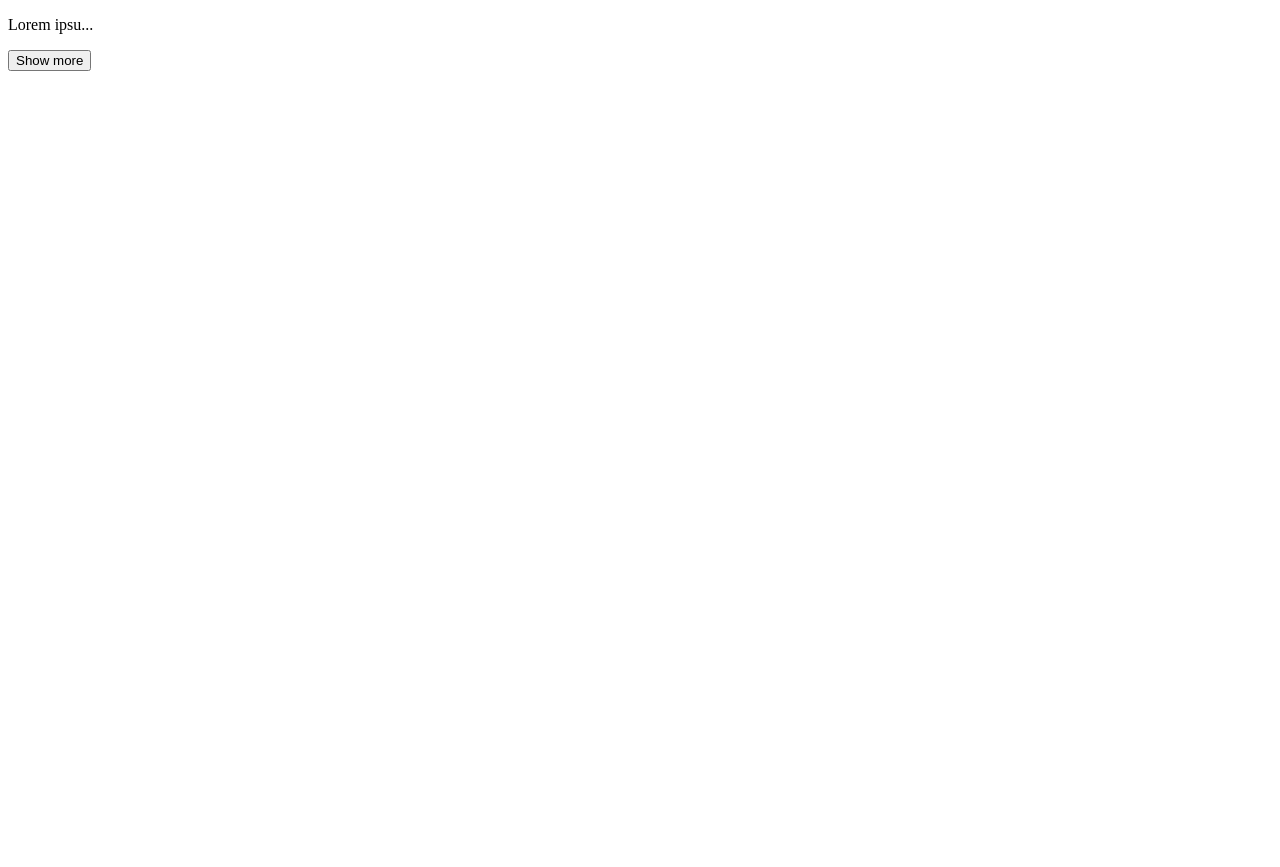
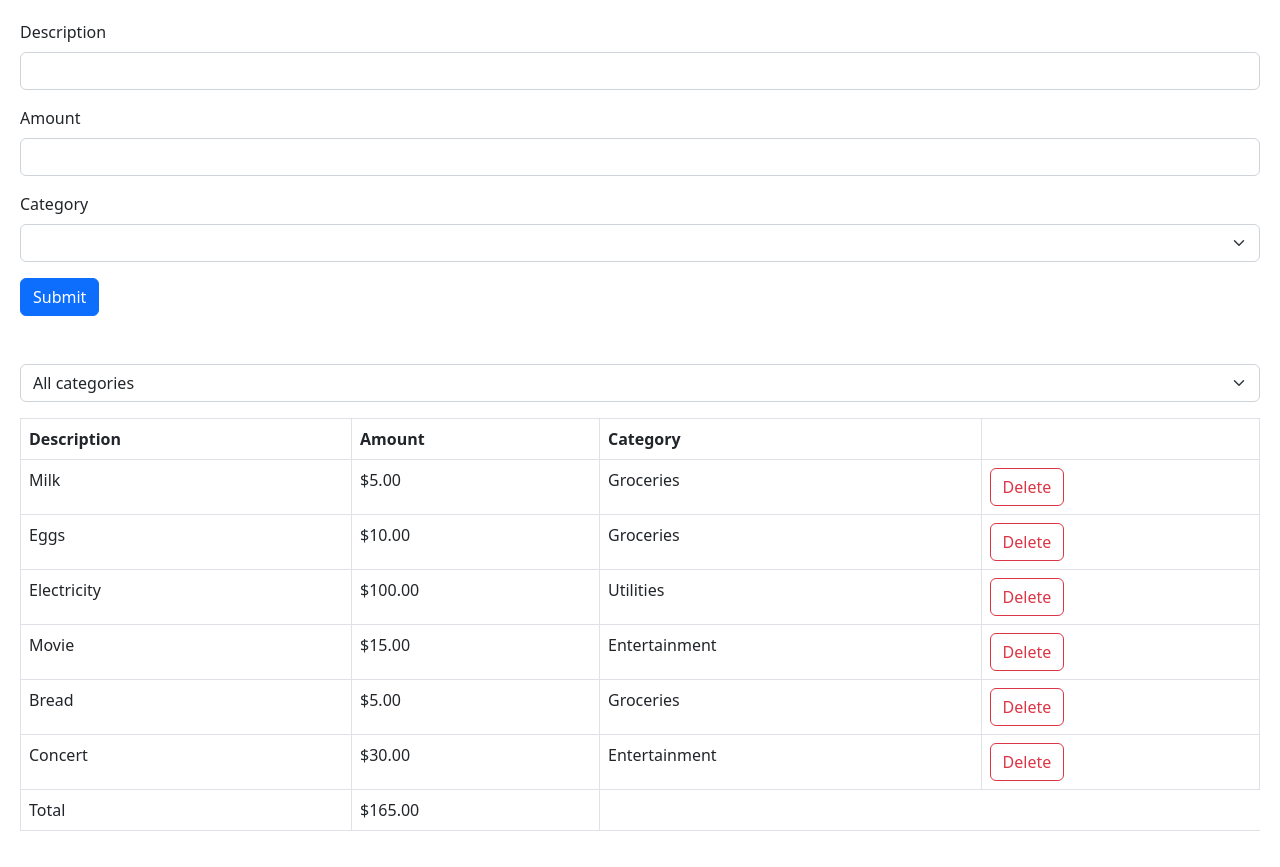
Before and after one commit to Nnadivictory25/react-first-lessons, a React (Vite) app: page / in a window 1280 px wide. Before the commit the page ends 800 px from the top, so only its background shows below. Built offline with nearby package versions, Linux system fonts and the light colour scheme.

Commit message:
did some hard stuffs on my own, still figuring shit out

```diff
--- a/package.json
+++ b/package.json
@@ -9,14 +9,17 @@
     "preview": "vite preview"
   },
   "dependencies": {
+    "@hookform/resolvers": "^2.9.11",
     "@popperjs/core": "^2.11.6",
     "@types/styled-components": "^5.1.26",
     "bootstrap": "5.2.3",
     "react": "^18.2.0",
     "react-dom": "^18.2.0",
+    "react-hook-form": "^7.43.5",
     "react-icons": "^4.8.0",
     "react-is": ">= 16.8.0",
-    "styled-components": "^5.3.8"
+    "styled-components": "^5.3.8",
+    "zod": "^3.21.4"
   },
   "devDependencies": {
     "@types/react": "^18.0.27",
--- a/src/App.tsx
+++ b/src/App.tsx
@@ -1,16 +1,13 @@
-import ExpandableText from "./components/ExpandableText";
-
+import Categories from './expense-tracker/components/Categories';
+import Form from './expense-tracker/components/Form';
 
 function App() {
-
-
   return (
-    <div>
-      <ExpandableText maxChars={10} onShowMore={() => console.log('Text expanded')} onShowLess={() => console.log('Text Shortened')}>
-        Lorem ipsum dolor, sit amet consectetur adipisicing elit. Porro eaque reiciendis dolorum dignissimos vitae aperiam aut nam sequi, possimus eius corporis quaerat fugit aspernatur illum laudantium dolor odit nisi atque. Perspiciatis autem quam corporis molestias, accusamus incidunt magni, qui eius doloribus animi quis voluptatem, nostrum nulla doloremque atque cum eos. Repellendus totam ipsum vel ullam sint consectetur id ex molestias a, impedit obcaecati adipisci laborum at? Id dicta omnis neque consectetur sapiente saepe ipsam placeat! Pariatur, soluta? Nulla tempora fugit quam facilis accusantium dolor suscipit totam possimus in accusamus, reiciendis consectetur! Aliquid reprehenderit eveniet molestiae totam cumque minus eos adipisci aspernatur est asperiores, consectetur delectus tempora nobis provident repellendus blanditiis? Quis culpa quas odio consequuntur at eius harum nostrum officia molestias animi. Assumenda incidunt delectus soluta! Alias omnis laudantium illo doloribus officia est totam eum ea eaque corporis optio quas a, sunt, necessitatibus eius tenetur non! Ducimus corporis architecto reprehenderit aliquam, itaque enim dolorem saepe commodi optio non, sint vero hic, sequi et. Cum, sequi voluptatibus? Nisi, quis? Asperiores, nemo totam saepe earum voluptas ipsum modi alias a minus quisquam ut itaque. Neque, explicabo sunt esse nesciunt quia a illum eaque id aliquam inventore beatae quidem quos eos. Ea, sint!
-      </ExpandableText>
-    </div>
-  )
+    <>
+      <Form />
+      <Categories />
+    </>
+  );
 }
 
 export default App;
--- /dev/null
+++ b/src/expense-tracker/components/Categories.tsx
@@ -0,0 +1,94 @@
+import { useState } from 'react';
+
+interface Expense {
+  amount: number;
+  id: number;
+  category: string;
+  description: string;
+}
+
+interface Category {
+  expenses: Expense[];
+}
+
+const options = [
+  { value: 'all', text: 'All categories' },
+  { value: 'groceries', text: 'Groceries' },
+  { value: 'utilities', text: 'Utilities ' },
+  { value: 'entertainment', text: 'Entertainment' },
+];
+
+const formatter = new Intl.NumberFormat('en-US', {
+  style: 'currency',
+  currency: 'USD',
+});
+
+const Categories = () => {
+  const [selectedOption, setSelectedOption] = useState('all');
+
+  const [expenses, setExpenses] = useState([
+    { id: 0, category: 'groceries', description: 'Milk', amount: 5.0 },
+    { id: 1, category: 'groceries', description: 'Eggs', amount: 10.0 },
+    { id: 2, category: 'utilities', description: 'Electricity', amount: 100.0 },
+    { id: 3, category: 'entertainment', description: 'Movie', amount: 15.0 },
+    { id: 4, category: 'groceries', description: 'Bread', amount: 5.0 },
+    { id: 5, category: 'entertainment', description: 'Concert', amount: 30.0 },
+  ]);
+
+  const total =
+    selectedOption === 'all'
+      ? expenses.reduce((a, b) => a + b.amount, 0)
+      : expenses
+          .filter((expense) => expense.category === selectedOption)
+          .reduce((a, b) => a + b.amount, 0);
+
+  const handleChange = (event: any) => {
+    const { value } = event.target;
+    console.log(value);
+    setSelectedOption(value);
+  };
+
+  return (
+    <div className='mt-5'>
+      <select
+        value={selectedOption}
+        className='form-select mb-3'
+        onChange={handleChange}>
+        {options.map((option) => (
+          <option key={option.value} value={option.value}>
+            {option.text}
+          </option>
+        ))}
+      </select>
+
+      <table className='table table-bordered'>
+        <thead>
+          <tr>
+            <th scope='col'>Description</th>
+            <th scope='col'>Amount</th>
+            <th scope='col'>Category</th>
+            <th scope='col'></th>
+          </tr>
+        </thead>
+        <tbody>
+          {expenses.map((expense, i) => (
+            <tr key={i}>
+              <td>{expense.description}</td>
+              <td>{formatter.format(expense.amount)}</td>
+              <td className='text-capitalize'>{expense.category}</td>
+              <td>
+                <button className='btn btn-outline-danger'>Delete</button>
+              </td>
+            </tr>
+          ))}
+          <tr>
+            <td>Total</td>
+            <td>{formatter.format(total)}</td>
+          </tr>
+        </tbody>
+      </table>
+    </div>
+  );
+};
+
+export default Categories;
--- /dev/null
+++ b/src/expense-tracker/components/Form.tsx
@@ -0,0 +1,85 @@
+import { FormEvent, useState } from 'react';
+import { FieldValues, useForm } from 'react-hook-form';
+import { z } from 'zod';
+import { zodResolver } from '@hookform/resolvers/zod';
+
+const categories = ['Groceries', 'Utilities', 'Entertainment'] as const;
+
+const schema = z.object({
+  description: z
+    .string()
+    .min(3, { message: 'Descripton must be at least 3 characters' }),
+  amount: z.number({ invalid_type_error: 'Amount is required' }),
+  category: z.enum(categories, {invalid_type_error: 'Category is required'}),
+});
+
+
+type FormData = z.infer<typeof schema>;
+
+const Form = () => {
+  const {
+    register,
+    handleSubmit,
+    formState: { errors, isValid },
+  } = useForm<FormData>({ resolver: zodResolver(schema) });
+
+  const onSubmit = (data: FieldValues) => console.log(data);
+
+  return (
+    <form onSubmit={handleSubmit(onSubmit)}>
+      <div className='mb-3'>
+        <label htmlFor='name' className='form-label'>
+          Description
+        </label>
+        <input
+          {...register('description')}
+          id='description'
+          type='text'
+          className='form-control'
+        />
+        {errors.description && (
+          <p className='text-danger'>{errors.description.message}</p>
+        )}
+      </div>
+      <div className='mb-3'>
+        <label htmlFor='age' className='form-label'>
+          Amount
+        </label>
+        <input
+          {...register('amount', { valueAsNumber: true })}
+          id='amount'
+          type='number'
+          className='form-control'
+        />
+        {errors.amount && (
+          <p className='text-danger'>{errors.amount.message}</p>
+        )}
+      </div>
+      <div className='mb-3'>
+        <label htmlFor='category' className='form-label'>
+          Category
+        </label>
+        <select
+          {...register('category')}
+          className='form-select'
+          id='category'
+         >
+          <option defaultValue=''></option>
+          {categories.map((cat) => (
+            <option key={cat} value={cat}>
+              {cat}
+            </option>
+          ))}
+        </select>
+        {errors.category && (
+          <p className='text-danger'>{errors.category.message}</p>
+        )}
+      </div>
+      <button className='btn btn-primary' type='submit'>
+        Submit
+      </button>
+    </form>
+  );
+};
+
+export default Form;
--- /dev/null
+++ b/src/index.css
@@ -0,0 +1,3 @@
+body {
+    padding: 20px;
+}
--- a/src/main.tsx
+++ b/src/main.tsx
@@ -1,6 +1,8 @@
 import React from 'react'
 import ReactDOM from 'react-dom/client'
 import App from './App'
+import './index.css'
+import 'bootstrap/dist/css/bootstrap.css'
 
 ReactDOM.createRoot(document.getElementById('root') as HTMLElement).render(
   <React.StrictMode>
```
Also changed, not shown: 1 other file (tests, documents, lock files or other folders).
